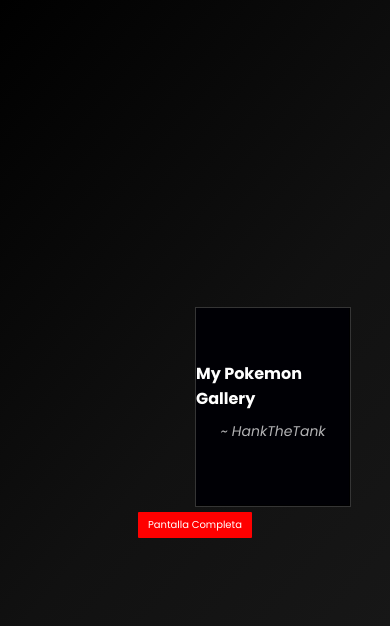
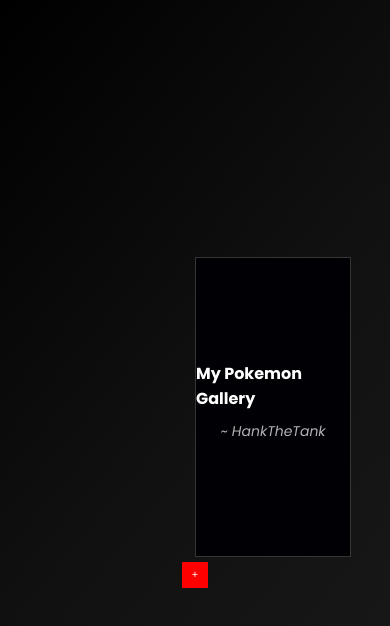
Before and after one commit to lhu9/lean, a plain HTML site: page libro.html in a window 390 px wide. Drawn offline with Linux system fonts and the light colour scheme.

Commit message:
Add files via upload

```diff
--- a/libro.html
+++ b/libro.html
@@ -48,7 +48,7 @@
     <div class="hard">Thank You <small>~</small></div>
   </div>
 
- <button class="creen-btn" id="fullscreen-btn">Pantalla Completa</button>
+ <button class="creen-btn" id="fullscreen-btn">+</button>
   <script src="jquery.js"></script>
   <script src="turn.js"></script>
   <script>
--- a/style-libro.css
+++ b/style-libro.css
@@ -22,7 +22,7 @@ body {
 
 .flipbook {
     width: 1000px;
-    height: 400px;
+    height: 500px;
 
 
 }
@@ -70,7 +70,7 @@ body {
     font-size: 10px;
     color: #fff;
     border: none;
-    margin-top: 100px;
+    margin-top: 10px;
     border-radius: 1px ;
 }
 @media screen and (max-width: 650px) {
@@ -78,7 +78,7 @@ body {
 
     .flipbook {
         width: 80%;
-        height: 200px;
+        height: 300px;
     }
 
     small {
```
